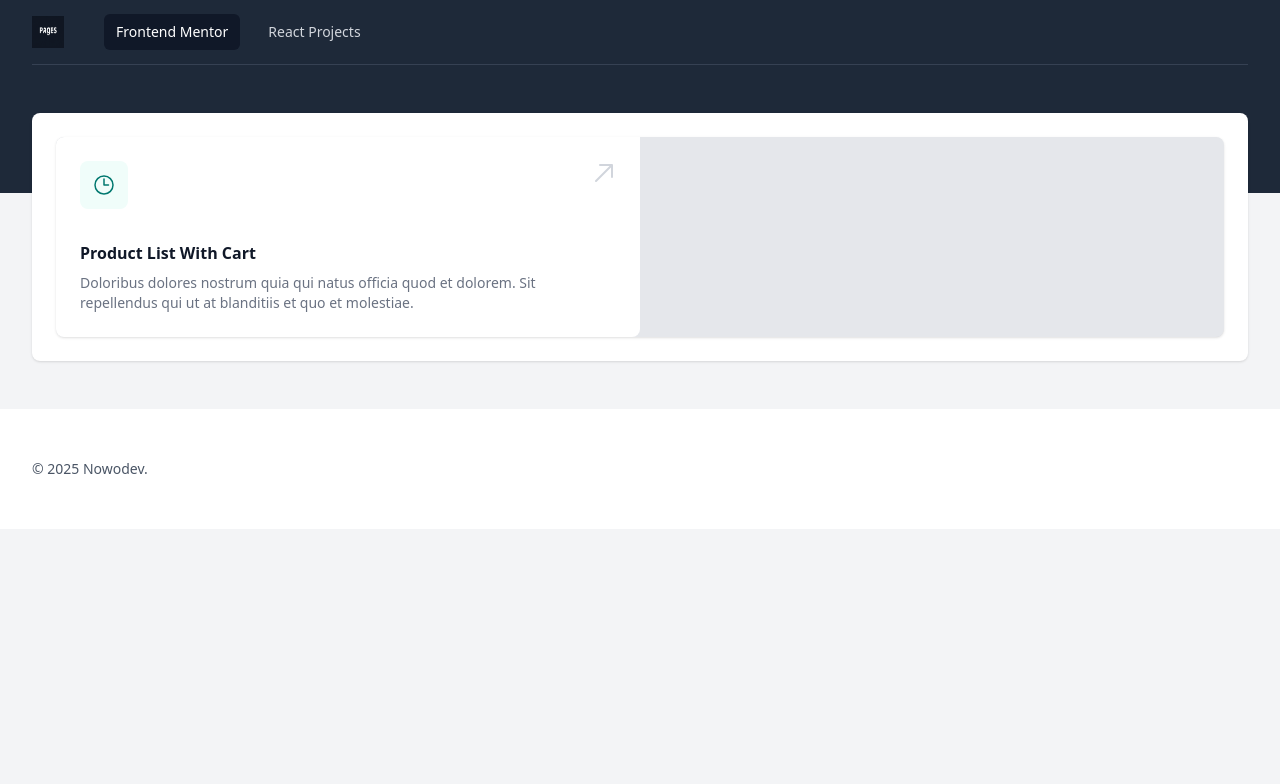
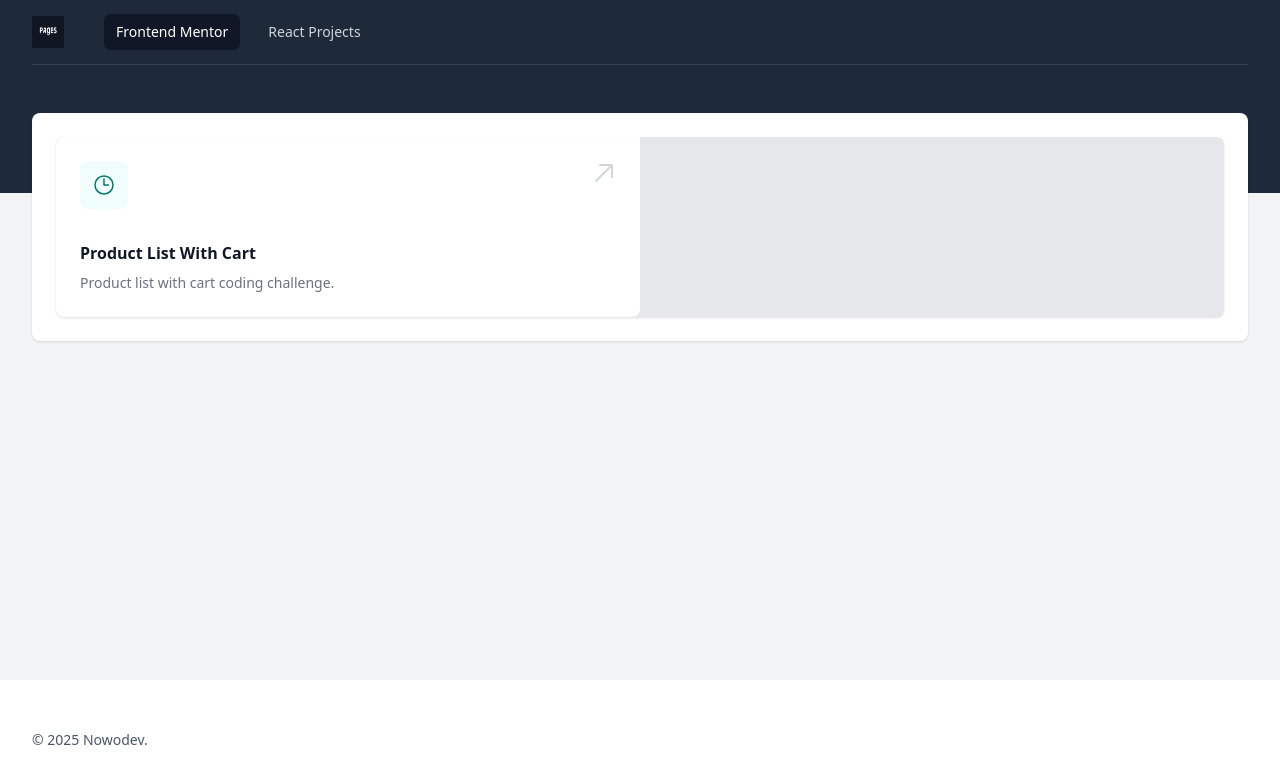
Before and after one commit to nowodev/pages-react, a React (Vite) app: page /frontend-mentor in a window 1280 px wide. Shown: the top 784 px of the page. Built offline with nearby package versions, Linux system fonts and the light colour scheme.

Commit message:
Modify footer & project description

```diff
--- a/src/Footer.jsx
+++ b/src/Footer.jsx
@@ -2,7 +2,7 @@ import { Link } from "react-router";
 
 export default function Footer({ caption }) {
   return (
-    <footer className="bg-white">
+    <footer className="bg-white absolute w-full bottom-0">
       <div className="px-6 py-12 mx-auto max-w-7xl md:flex md:items-center md:justify-between lg:px-8">
         {/* <Link to={caption} className="flex justify-center gap-x-6 md:order-2">
           Inspired By
--- a/src/FrontendMentor.jsx
+++ b/src/FrontendMentor.jsx
@@ -15,9 +15,8 @@ const actions = [
     icon: ClockIcon,
     iconForeground: "text-teal-700",
     iconBackground: "bg-teal-50",
-    description:
-      "Doloribus dolores nostrum quia qui natus officia quod et dolorem. Sit repellendus qui ut at blanditiis et quo et molestiae.",
-  }
+    description: "Product list with cart coding challenge.",
+  },
 ];
 
 function FrontendMentor() {
```
